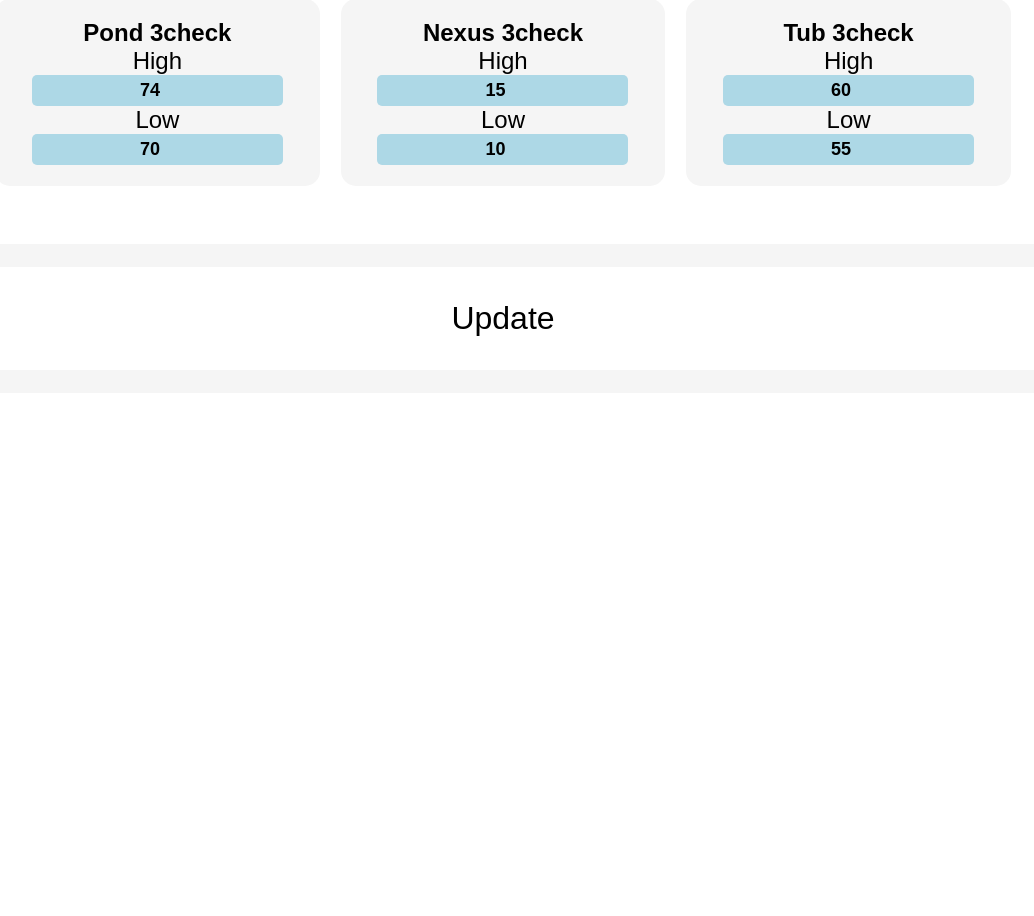
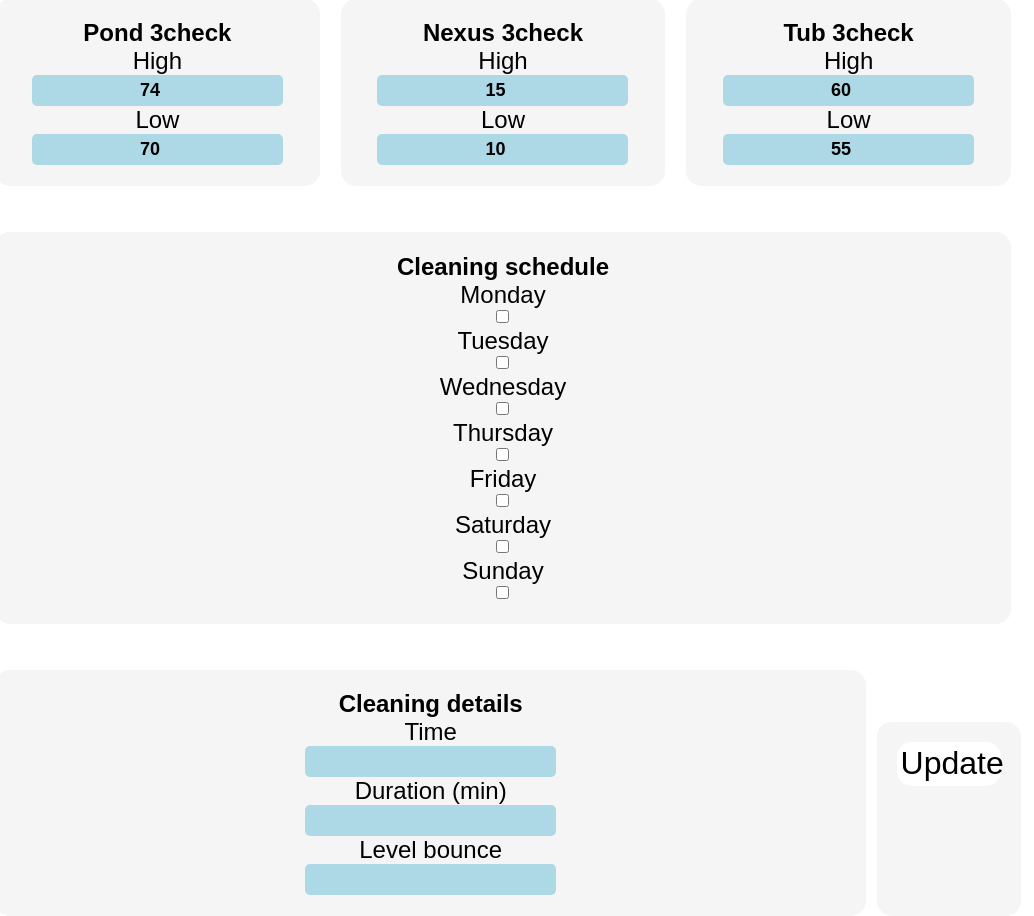
Before and after one commit to J-shw/PondSystem, a Flask app: page /schedule in a window 1280 px wide. Shown: the part 605-1521 px from the top of the page, without its empty margins (137-1171 px from the left). Before the commit the page ends 941 px from the top, so only its background shows below. Run offline with Flask 3, Linux system fonts and the light colour scheme.

Commit message:
new settings options

```diff
--- a/templates/settings.html
+++ b/templates/settings.html
@@ -193,6 +193,85 @@
 
     </div>
 
+    <div class="levels-display">
+        <div class="level">
+            <p class="level-title">Cleaning schedule</p>
+            <div class="levels">
+                <div>
+                    <p>Monday</p>
+                    <input type="checkbox" id="monday">
+                </div>
+            </div>
+
+            <div class="levels">
+                <div>
+                    <p>Tuesday</p>
+                    <input type="checkbox" id="tuedays">
+                </div>
+            </div>
+
+            <div class="levels">
+                <div>
+                    <p>Wednesday</p>
+                    <input type="checkbox" id="wednesday">
+                </div>
+            </div>
+
+            <div class="levels">
+                <div>
+                    <p>Thursday</p>
+                    <input type="checkbox" id="thursday">
+                </div>
+            </div>
+
+            <div class="levels">
+                <div>
+                    <p>Friday</p>
+                    <input type="checkbox" id="friday">
+                </div>
+            </div>
+
+            <div class="levels">
+                <div>
+                    <p>Saturday</p>
+                    <input type="checkbox" id="saturday">
+                </div>
+            </div>
+
+            <div class="levels">
+                <div>
+                    <p>Sunday</p>
+                    <input type="checkbox" id="sunday">
+                </div>
+            </div>
+        </div>
+    </div>
+
+    <div class="levels-display">
+        <div class="level">
+            <p class="level-title">Cleaning details</p>
+            <div class="levels">
+                <div>
+                    <p>Time</p>
+                    <input type="number" id="cleaningTime">
+                </div>
+            </div>
+
+            <div class="levels">
+                <div>
+                    <p>Duration (min)</p>
+                    <input type="number" id="cleaningDuration">
+                </div>
+            </div>
+
+            <div class="levels">
+                <div>
+                    <p>Level bounce</p>
+                    <input type="number" id="cleaningLevelBounce">
+                </div>
+            </div>
+    </div>
+
     <div  class="other">
         <button class="updateBtn" onclick="updateJson()">Update</button>
     </div>
```
